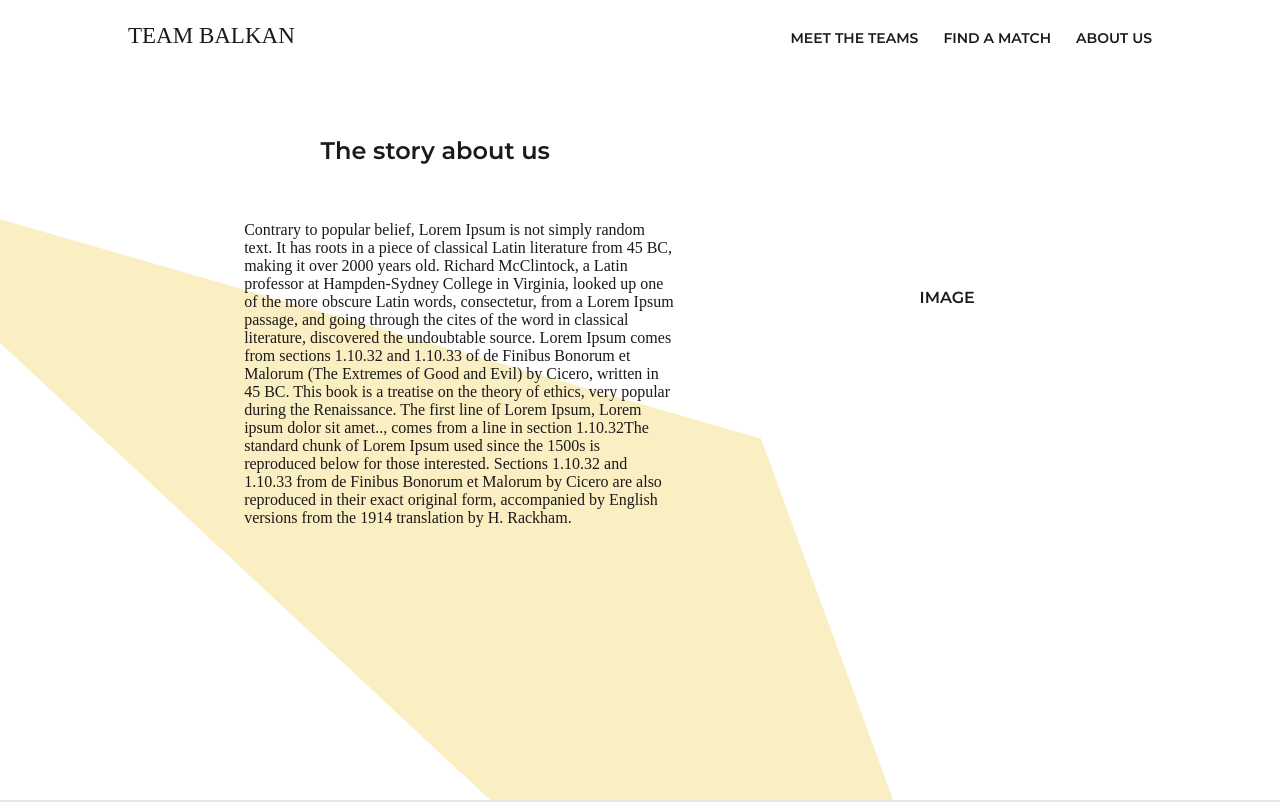
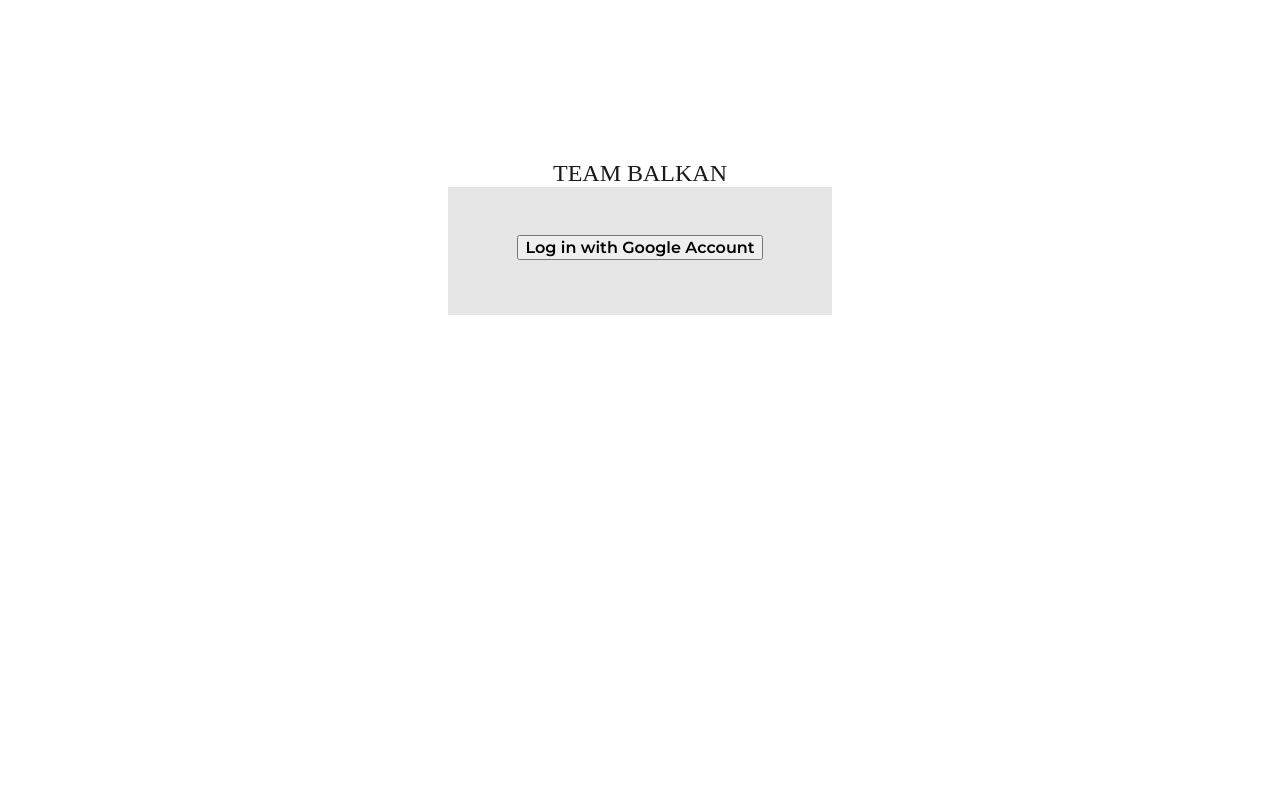
Before and after one commit to sandrananceva/team-balkan, a React (Create React App) app: page / in a window 1280 px wide. Shown: the top 802 px of the page. Built offline with nearby package versions, Linux system fonts and the light colour scheme; a web font is replaced by a local one.

Commit message:
added AdminPage Component

```diff
--- a/src/App.tsx
+++ b/src/App.tsx
@@ -5,13 +5,15 @@ import NavBar from './components/Navbar'
 import Footer from './components/Footer'
 import Category from './components/Category'
 import Teamspage from './pages/Teamspage'
+import AdminPage from './pages/AdminPage'
 function App() {
   return (
     <div className="App">
-      <NavBar />
+      {/* <NavBar />
       <Teamspage />
       <Category />
-      <Footer />
+      <Footer /> */}
+      <AdminPage />
     </div>
   )
 }
--- /dev/null
+++ b/src/pages/AdminPage/index.tsx
@@ -0,0 +1,36 @@
+import React from 'react'
+import styled from 'styled-components'
+
+const AdminContainer = styled.div`
+  width: 30%;
+  margin: auto;
+  display: flex;
+  flex-direction: column;
+`
+
+const AdminHeadline = styled.p`
+  font-family: 'Spoof';
+  font-size: 1.5rem;
+  margin: auto;
+  padding-top: 10rem;
+`
+
+const AdminButtonContainer = styled.div`
+  height: 8rem;
+  background-color: #e6e6e6;
+`
+const AdminButton = styled.button`
+  font-size: 1rem;
+  font-family: 'Montserrat-SemiBold';
+  margin-top: 3rem;
+`
+const AdminPage = () => (
+  <AdminContainer>
+    <AdminHeadline>TEAM BALKAN</AdminHeadline>
+    <AdminButtonContainer>
+      <AdminButton>Log in with Google Account</AdminButton>
+    </AdminButtonContainer>
+  </AdminContainer>
+)
+
+export default AdminPage
```
